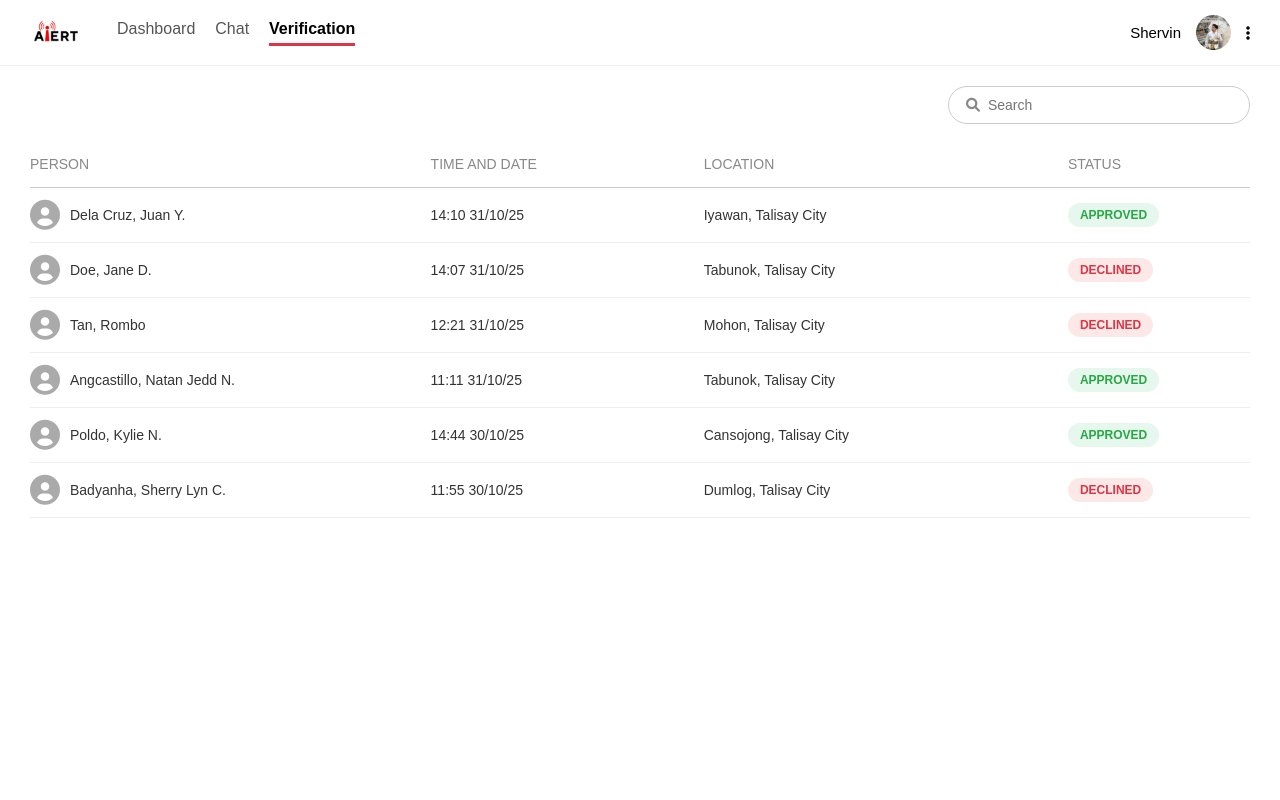
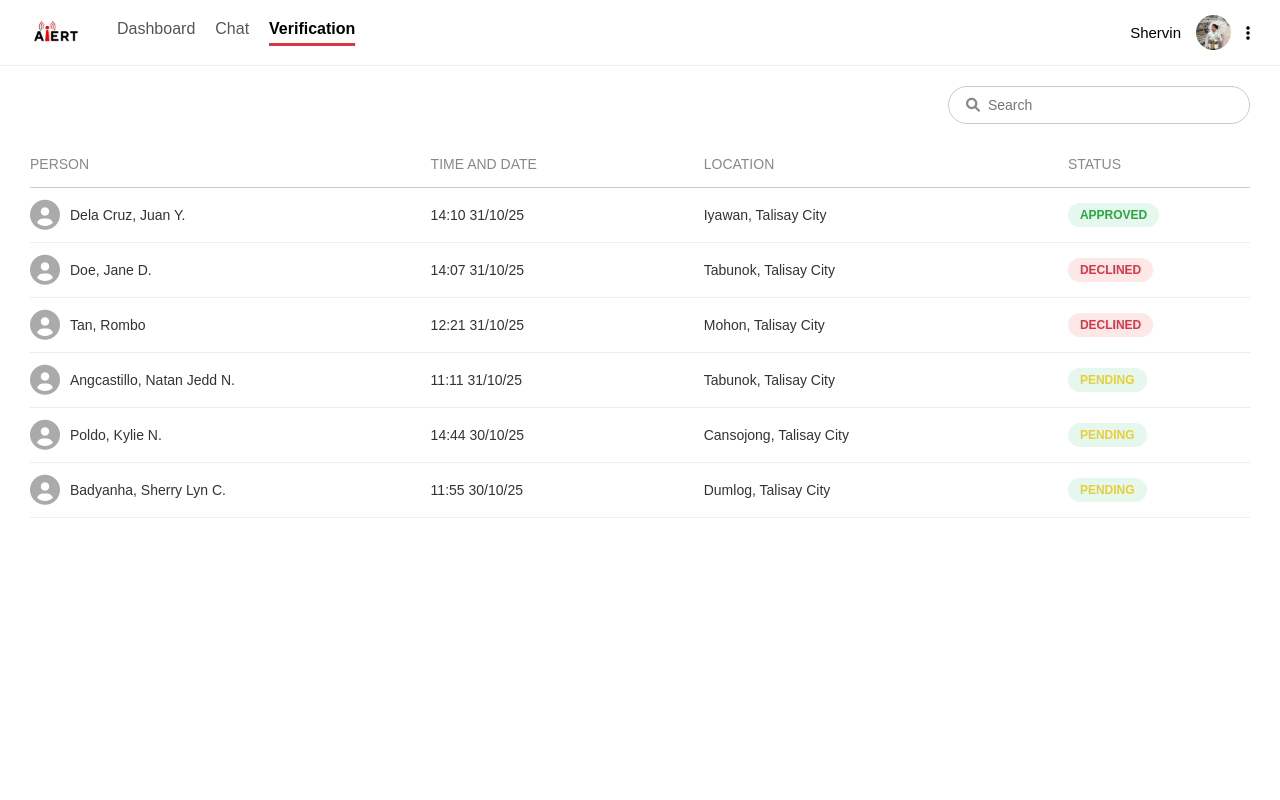
Before and after one commit to doinath/TeamPythers_Alert, a Django app: template alertmanagement/verification/templates/role_verification.html in a window 1280 px wide. Run offline with Django 5.2, Linux system fonts and the light colour scheme; the template is opened without the code that fills it, so the values that code supplies are empty.

Commit message:
added pending

```diff
--- a/alertmanagement/verification/assets/role_verification.css
+++ b/alertmanagement/verification/assets/role_verification.css
@@ -186,6 +186,11 @@ body {
     color: #28a745;
 }
 
+.pending {
+    background-color: #e6f7ed;
+    color: #e7cf34;
+}
+
 .declined {
     background-color: #fde8e8;
     color: #dc3545;
--- a/alertmanagement/verification/templates/role_verification.html
+++ b/alertmanagement/verification/templates/role_verification.html
@@ -86,7 +86,7 @@
                     <li class="col-time">11:11 31/10/25</li>
                     <li class="col-location">Tabunok, Talisay City</li>
                     <li class="col-status">
-                        <span class="status-tag approved">APPROVED</span>
+                        <span class="status-tag pending">PENDING</span>
                     </li>
                 </ul>
                 <ul class="data-row">
@@ -96,7 +96,7 @@
                     <li class="col-time">14:44 30/10/25</li>
                     <li class="col-location">Cansojong, Talisay City</li>
                     <li class="col-status">
-                        <span class="status-tag approved">APPROVED</span>
+                        <span class="status-tag pending">PENDING</span>
                     </li>
                 </ul>
                 <ul class="data-row">
@@ -106,7 +106,7 @@
                     <li class="col-time">11:55 30/10/25</li>
                     <li class="col-location">Dumlog, Talisay City</li>
                     <li class="col-status">
-                        <span class="status-tag declined">DECLINED</span>
+                        <span class="status-tag pending">PENDING</span>
                     </li>
                 </ul>
             </div>
```
